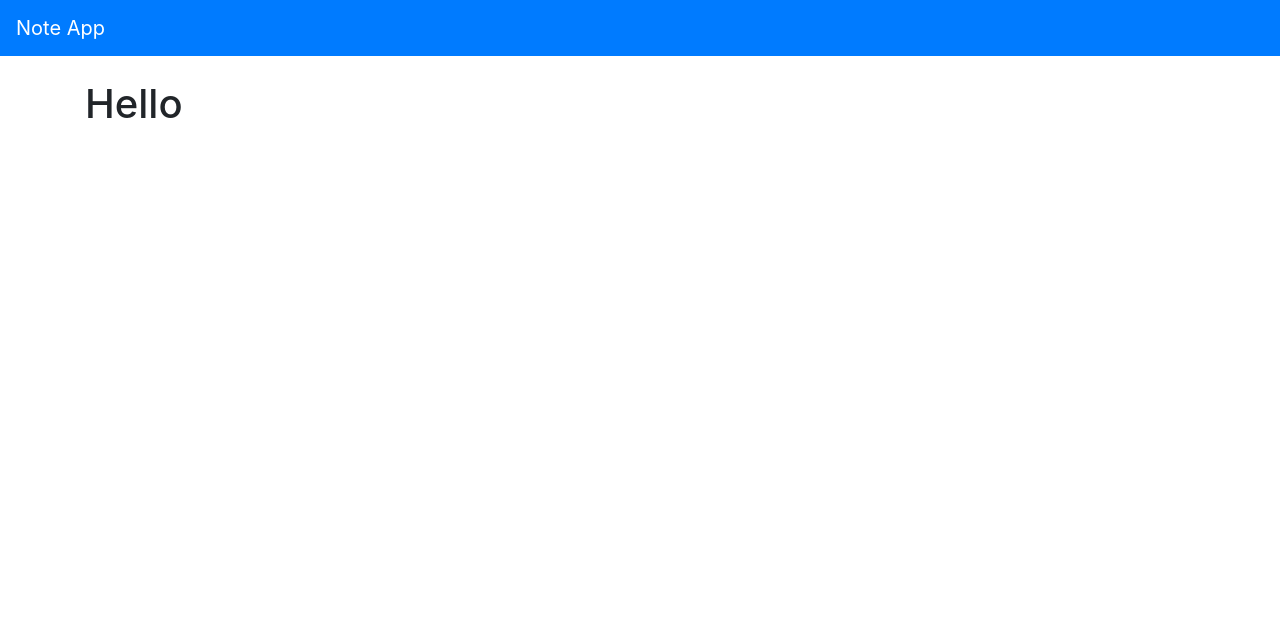
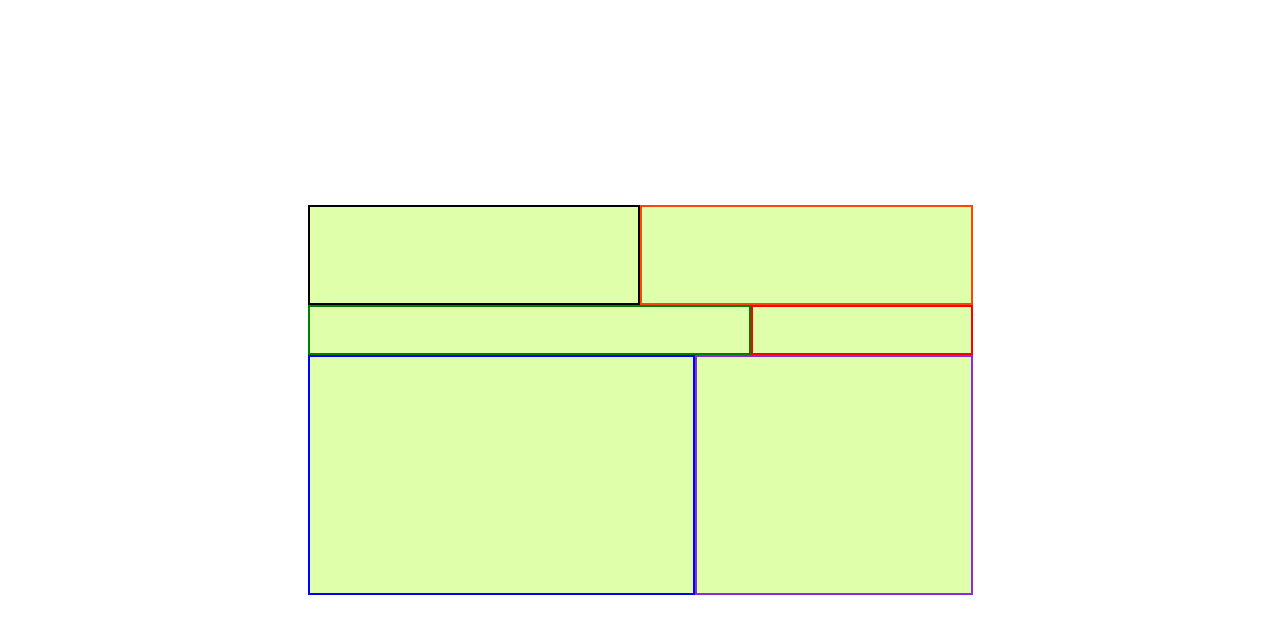
Before and after one commit to EgorGo23/frontend-project-MoneyCalc, a React app: page / in a window 1280 px wide. Shown: the top 634 px of the page. Built offline with nearby package versions, Linux system fonts and the light colour scheme.

Commit message:
layout creation. added field to select application

```diff
--- a/public/styles/index.scss
+++ b/public/styles/index.scss
@@ -1 +1,44 @@
 @import "~bootstrap/scss/bootstrap";
+
+.app {
+    .content {
+        height: 100vh;
+
+        .col-content {
+            background-color: #E0FFAB;
+            min-width: 665px;
+
+            .btn-select {
+                height: 100px;
+
+                .btn-todo {
+                    border: 2px solid black;
+                }
+                .btn-blq {
+                    border: 2px solid orangered;
+                }
+            }
+            .top-panel {
+                height: 50px;
+
+                .left {
+                    border: 2px solid green;
+                }
+                .right {
+                    border: 2px solid red;
+                }
+            }
+
+            .main {
+                height: 240px;
+
+                .left {
+                    border: 2px solid blue;
+                }
+                .right {
+                    border: 2px solid blueviolet;
+                }
+            }
+        }
+    }
+}
--- a/src/components/App.jsx
+++ b/src/components/App.jsx
@@ -1,17 +1,24 @@
-import React, { Component } from 'react';
+import React from 'react';
 import Navbar from './Navbar.jsx';
 
-class App extends Component {
-  render() {
-    return (
-      <>
-        <Navbar />
-        <div className='container pt-4'>
-          <h1>Hello</h1>
+const App = () => (
+  <div className='container app'>
+    <div className="row align-items-center justify-content-center content">
+      <div className="col-7 col-content">
+        <div className="row btn-select">
+          <div className="col btn-todo"></div>
+          <div className="col btn-blq"></div>
         </div>
-      </>
-    );
-  }
-}
-
+        <div className="row top-panel">
+          <div className="col-8 left"></div>
+          <div className="col right"></div>
+        </div>
+        <div className="row main">
+          <div className="col-7 left"></div>
+          <div className="col right"></div>
+        </div>
+      </div>
+    </div>
+  </div>
+);
 export default App;
```
